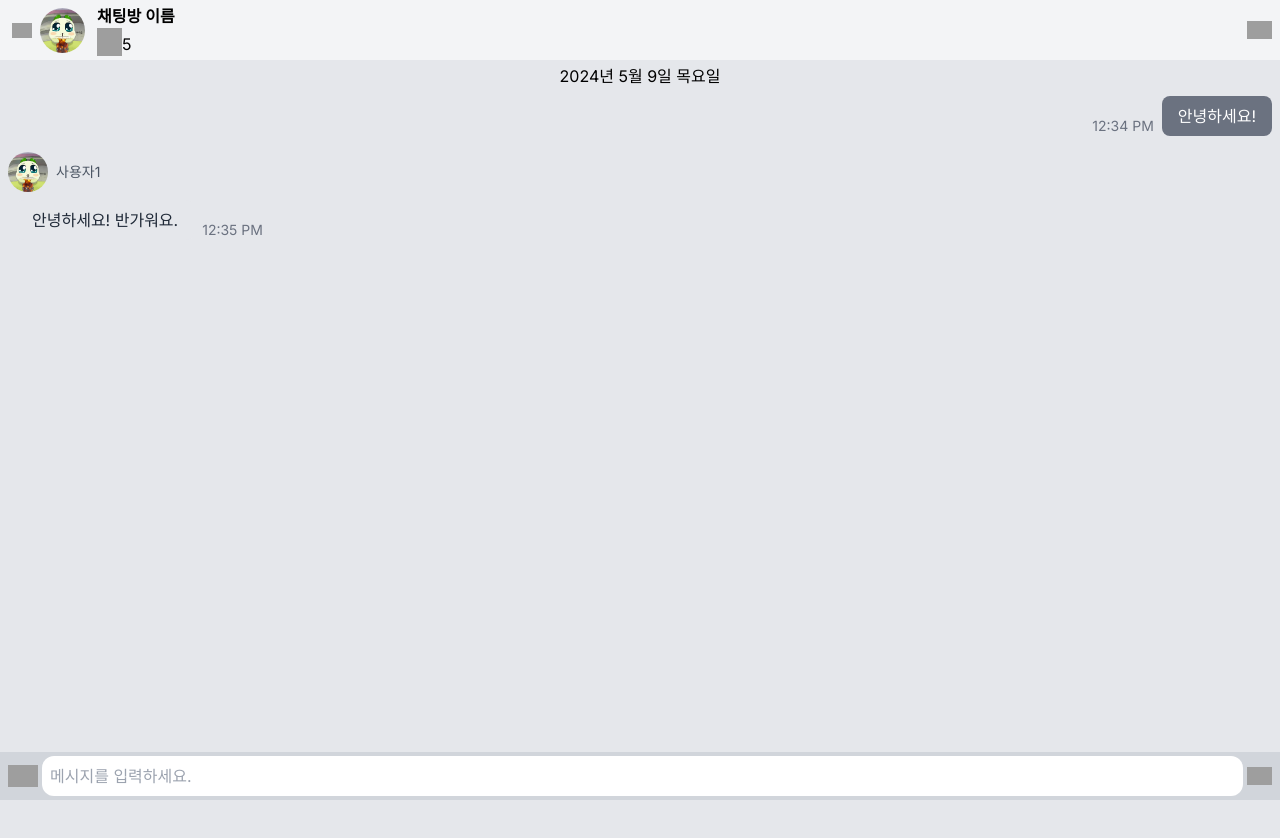
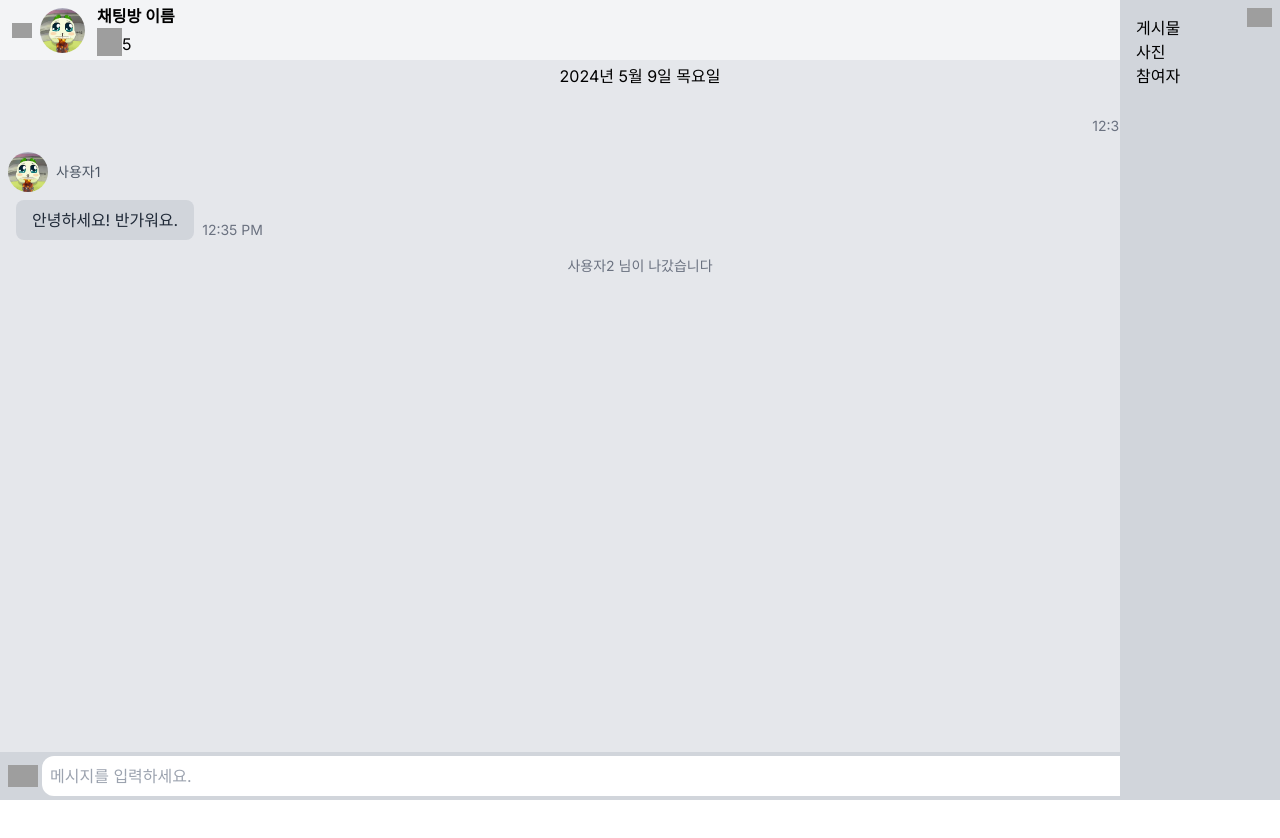
Before and after one commit to hyobin0726/do-frontend, a Next.js app: page /chat in a window 1280 px wide. Both pictures are taken after a click on the picture 1259 px from the left and 30 px from the top of the page. Shown: the top 838 px of the page. After the commit the page ends 800 px from the top, so only its background shows below. Built offline with nearby package versions, Linux system fonts and the light colour scheme; grey boxes are pictures that could not be loaded.

Commit message:
feat: chat nav publishing

```diff
--- a/src/app/(chat)/chat/page.tsx
+++ b/src/app/(chat)/chat/page.tsx
@@ -1,11 +1,10 @@
-import ChatBottom from '@/components/pages/ChatBottom'
-import ChatMessage from '@/components/pages/ChatMessage'
-import ChatNav from '@/components/pages/ChatNav'
+import ChatBottom from "@/components/pages/chat/ChatBottom";
+import ChatMessage from "@/components/pages/chat/ChatMessage";
+
 
 export default function ChatPage() {
     return (
         <section>
-            <ChatNav />
             <ChatMessage />
             <ChatBottom />
         </section>
--- a/src/app/(chat)/layout.tsx
+++ b/src/app/(chat)/layout.tsx
@@ -1,8 +1,10 @@
+import ChatNav from "@/components/pages/chat/ChatNav";
+
 export default function ChatLayout({ children }: { children: React.ReactNode }) {
     return (
         <>
+            <ChatNav />
             {children}
-
         </>
     )
 }
--- a/src/components/pages/ChatRoomList.tsx
+++ /dev/null
@@ -1,3 +0,0 @@
-export default function ChatRoomList() {
-    return <section>채팅방 리스트</section>
-}
--- /dev/null
+++ b/src/components/pages/board/BoardHome.tsx
@@ -0,0 +1,7 @@
+export default function BoardHome() {
+    return (
+        <div>
+            <h1>Board Home</h1>
+        </div>
+    )
+}
--- a/src/components/pages/ChatBottom.tsx
+++ b/src/components/pages/chat/ChatBottom.tsx
@@ -1,6 +1,6 @@
 export default function ChatBottom() {
     return (
-        <form className="absolute bottom-0 h-12 flex w-full p-1 bg-gray-300">
+        <form className=" absolute bottom-0 h-12 flex w-full p-1 bg-gray-300">
             <button className="p-1">
                 <img width="30" src="https://img.icons8.com/forma-light-filled/24/image.png" alt="이미지 업로드" />
             </button>
--- a/src/components/pages/ChatMessage.tsx
+++ b/src/components/pages/chat/ChatMessage.tsx
@@ -3,7 +3,7 @@ import profile from '@/assets/images/profile.jpeg'
 
 export default function ChatMessage() {
     return (
-        <section className="bg-gray-200 h-[100vh] ">
+        <section className=" bg-gray-200 h-[calc(100vh-6rem)] ">
             <div className=" px-2 py-1">
                 <div className="flex justify-center ">2024년 5월 9일 목요일</div>
                 <div className="flex mb-4 justify-end mt-2">
@@ -16,9 +16,12 @@ export default function ChatMessage() {
                         <p className="text-sm text-gray-600 ml-2">사용자1</p>
                     </div>
                     <div className="flex mt-2 ml-2">
-                        <div className="bg-gray-200 text-gray-800 py-2 px-4 rounded-lg">안녕하세요! 반가워요.</div>
+                        <div className="bg-gray-300 text-gray-800 py-2 px-4 rounded-lg">안녕하세요! 반가워요.</div>
                         <div className="text-gray-500 text-sm ml-2 self-end">12:35 PM</div>
                     </div>
+                </div>
+                <div className="flex justify-center">
+                    <p className="text-gray-500 text-sm">사용자2 님이 나갔습니다</p>
                 </div>
             </div>
         </section>
--- /dev/null
+++ b/src/components/pages/chat/ChatMoreModal.tsx
@@ -0,0 +1,31 @@
+import Link from 'next/link'
+
+export default function ChatMoreModal({
+    chatMoreModal,
+    setChatMoreModal,
+}: {
+    chatMoreModal: boolean
+    setChatMoreModal: React.Dispatch<React.SetStateAction<boolean>>
+}) {
+    return (
+        <>
+            {chatMoreModal && (
+                <div className="fixed  right-0 top-0 w-40 h-screen bg-gray-300 z-[1]">
+                    <div className=" p-4 ">
+                        <button className="absolute top-2 right-2" onClick={() => setChatMoreModal(false)}>
+                            <img
+                                width="25"
+                                height="25"
+                                src="https://img.icons8.com/fluent-systems-regular/48/000000/close-window.png"
+                                alt="모달 닫기"
+                            />
+                        </button>
+                        <Link href={'/'}>게시물</Link>
+                        <div>사진</div>
+                        <div>참여자</div>
+                    </div>
+                </div>
+            )}
+        </>
+    )
+}
--- a/src/components/pages/ChatNav.tsx
+++ b/src/components/pages/chat/ChatNav.tsx
@@ -2,13 +2,16 @@
 import Image from 'next/image'
 import profile from '@/assets/images/profile.jpeg'
 import { useState } from 'react'
-import ChatRoomList from '@/components/pages/ChatRoomList'
+import ChatRoomListModal from './ChatRoomListModal'
+import ChatMoreModal from './ChatMoreModal'
+
 
 export default function ChatNav() {
     const [chatListModal, setChatListModal] = useState<boolean>(false)
+    const [chatMoreModal, setChatMoreModal] = useState<boolean>(false)
     return (
-        <section className="h-15">
-            <div className="bg-gray-100 px-3 py-1 flex items-center">
+        <section>
+            <div className="h-15 bg-gray-100 px-3 py-1 flex items-center">
                 <img
                     width="20"
                     height="20"
@@ -16,8 +19,6 @@ export default function ChatNav() {
                     alt="채팅방 더보기"
                     onClick={() => setChatListModal(true)}
                 />
-
-                {chatListModal && <ChatRoomList />}
 
                 <Image src={profile} alt="프로필 사진" width={45} height={45} className="rounded-full ml-2" />
                 <div className="ml-3">
@@ -38,8 +39,11 @@ export default function ChatNav() {
                     src="https://img.icons8.com/ios-glyphs/30/more.png"
                     alt="더보기"
                     className="absolute right-2"
+                    onClick={() => setChatMoreModal(true)}
                 />
             </div>
+            <ChatRoomListModal chatListModal={chatListModal} setChatListModal={setChatListModal} />
+            <ChatMoreModal chatMoreModal={chatMoreModal} setChatMoreModal={setChatMoreModal} />
         </section>
     )
 }
--- /dev/null
+++ b/src/components/pages/chat/ChatRoomListModal.tsx
@@ -0,0 +1,40 @@
+export default function ChatRoomListModal({
+    chatListModal,
+    setChatListModal,
+}: {
+    chatListModal: boolean
+    setChatListModal: React.Dispatch<React.SetStateAction<boolean>>
+}) {
+    return (
+        <>
+            {chatListModal && (
+                <div className="fixed top-0 left-0 w-screen h-screen flex justify-center items-center bg-black bg-opacity-70 z-[2]">
+                    <div className=" p-4 ">
+                        <button className="absolute top-2 right-2" onClick={() => setChatListModal(false)}>
+                            <img
+                                width="25"
+                                height="25"
+                                src="https://img.icons8.com/fluent-systems-regular/48/000000/close-window.png"
+                                alt="모달 닫기"
+                            />
+                        </button>
+                        <ul className=" space-y-4">
+                            <li className=" bg-gray-400 rounded-full w-24 h-24 flex items-center justify-center">
+                                채팅방1
+                            </li>
+                            <li className=" bg-gray-400 rounded-full w-24 h-24 flex items-center justify-center">
+                                채팅방2
+                            </li>
+                            <li className=" bg-gray-400 rounded-full w-24 h-24 flex items-center justify-center">
+                                채팅방3
+                            </li>
+                            <li className=" bg-gray-400 rounded-full w-24 h-24 flex items-center justify-center">
+                                채팅방4
+                            </li>
+                        </ul>
+                    </div>
+                </div>
+            )}
+        </>
+    )
+}
```
Also changed, not shown: src/components/pages/board/Posting.tsx (added).
